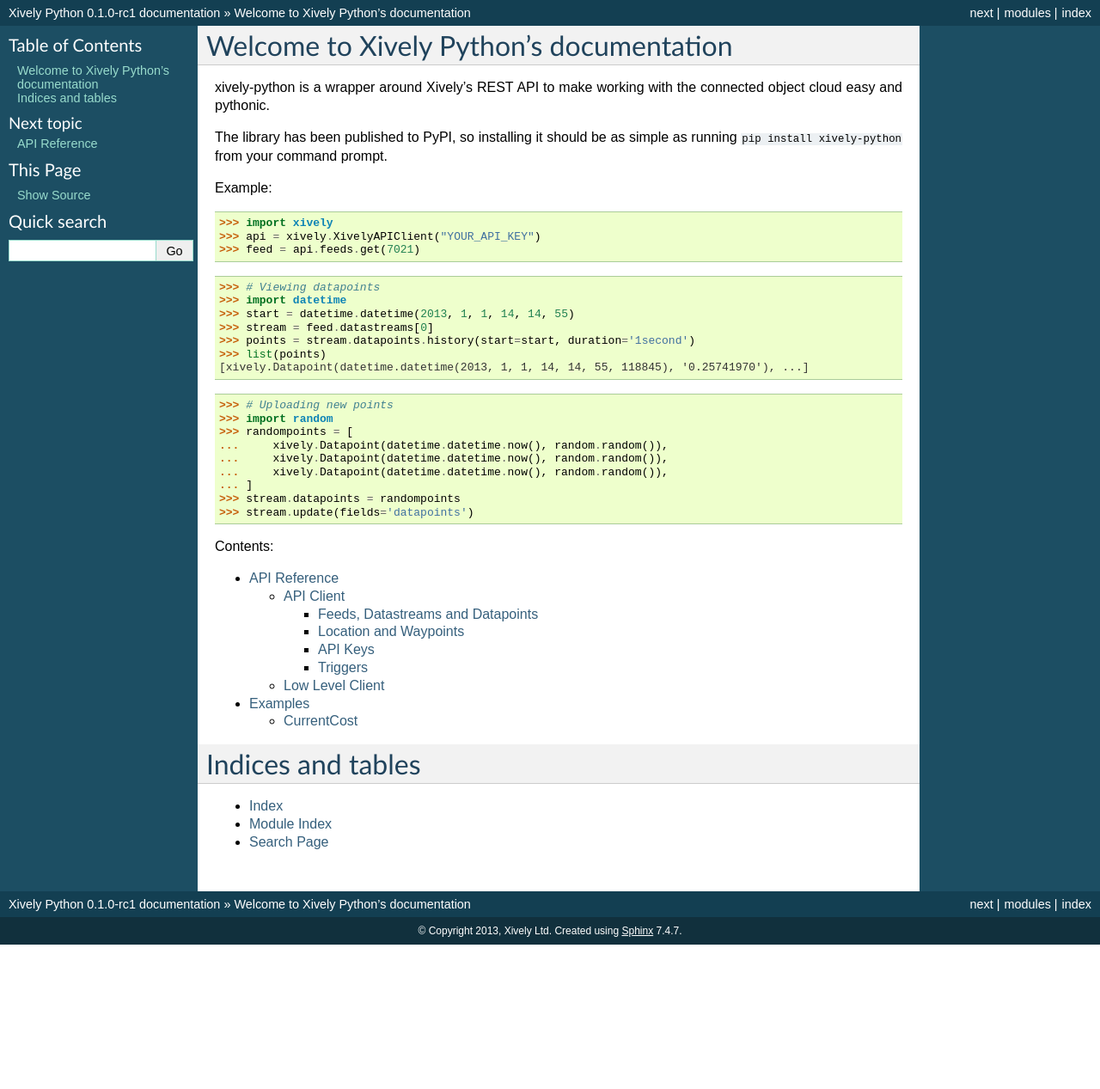
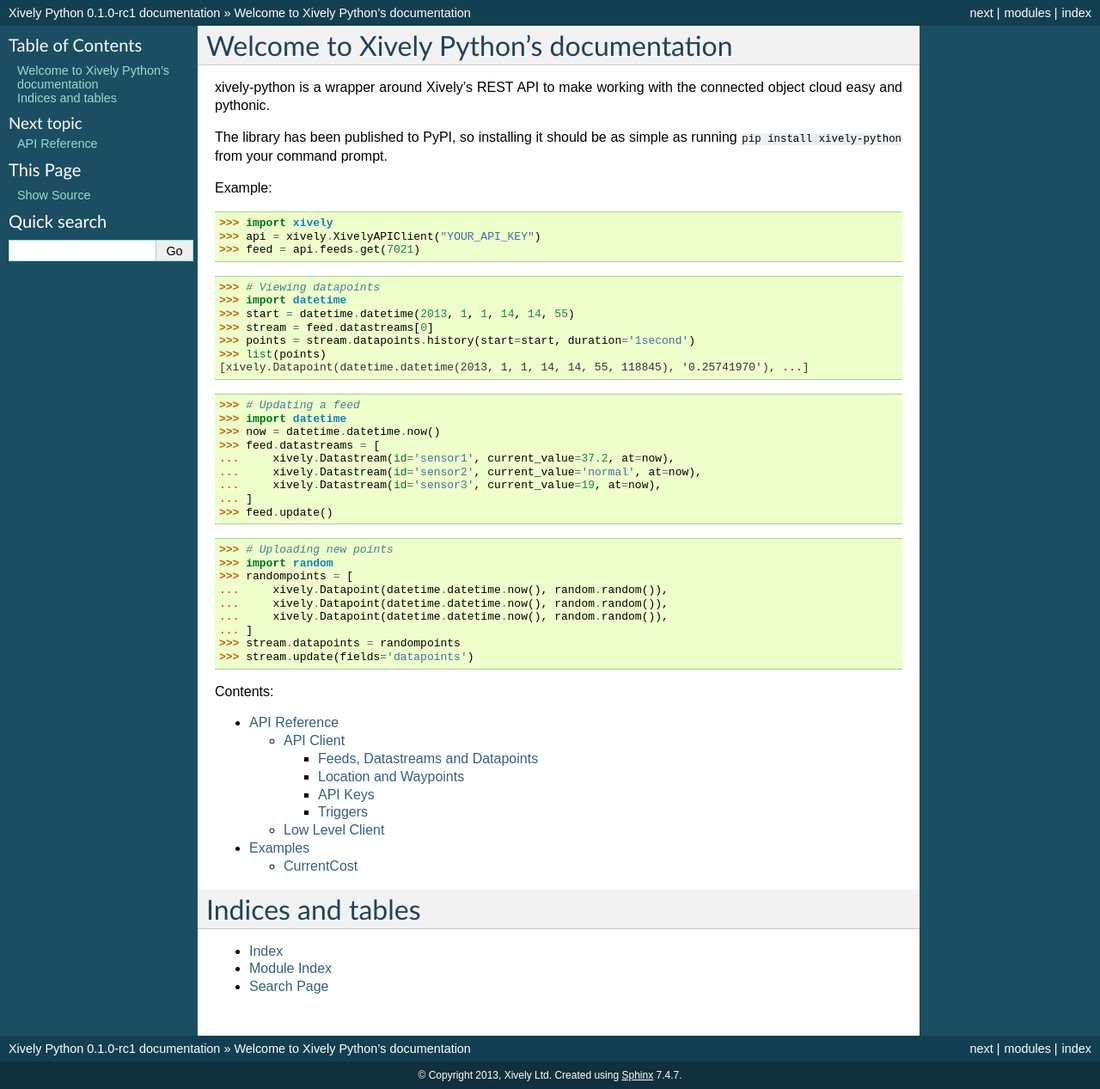
Before and after one commit to xively/xively-python, a Sphinx documentation site: the page built from docs/index.rst, in a window 1280 px wide. Shown: the whole page at 86% size. Built offline with Sphinx 7.4.7, drawn with Linux system fonts in a browser that asks for light colours; before the commit the page ends 1099 px from its top, so only the background shows below that.

Commit message:
Added example to docs of updating multiple datastreams in a feed

```diff
--- a/docs/index.rst
+++ b/docs/index.rst
@@ -26,6 +26,16 @@
     >>> list(points)  # doctest: +ELLIPSIS +IGNORE_UNICODE
     [xively.Datapoint(datetime.datetime(2013, 1, 1, 14, 14, 55, 118845), '0.25741970'), ...]
 
+    >>> # Updating a feed
+    >>> import datetime
+    >>> now = datetime.datetime.now()
+    >>> feed.datastreams = [
+    ...     xively.Datastream(id='sensor1', current_value=37.2, at=now),
+    ...     xively.Datastream(id='sensor2', current_value='normal', at=now),
+    ...     xively.Datastream(id='sensor3', current_value=19, at=now),
+    ... ]
+    >>> feed.update()
+
     >>> # Uploading new points
     >>> import random
     >>> randompoints = [
```
